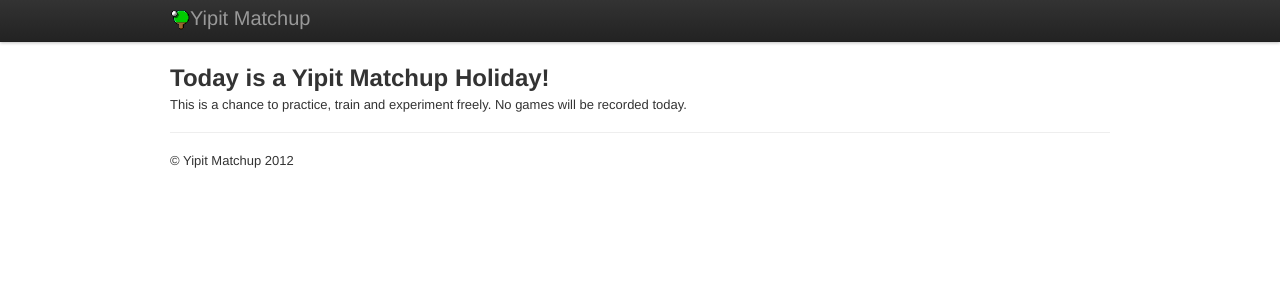
After one commit to Yipit/yipit-matchup, a Django app: template templates/holiday.html in a window 1280 px wide. The commit adds this page. Shown: the top 300 px of the page. Run offline with Django 3.2, Linux system fonts and the light colour scheme; the template is opened without the code that fills it, so the values that code supplies are empty; parts of the project's set-up code (start-up, migrations or seed data) failed here and were passed over; some libraries are stand-ins or nearby versions.

Commit message:
matchup holiday

```diff
--- a/templates/base.html
+++ b/templates/base.html
@@ -39,7 +39,7 @@ function AutoRefresh(interval) {
             <span class="icon-bar"></span>
             <span class="icon-bar"></span>
           </a>
-          <a class="brand" href="{% url dashboard %}"><img style="height:20px"src="/media/img/ping-pong-icon.png"/>Yipit Matchup</a>
+          <a class="brand" href="/"><img style="height:20px"src="/media/img/ping-pong-icon.png"/>Yipit Matchup</a>
           {% block nav_bar_content %}
           {% endblock %}
         </div>
--- /dev/null
+++ b/templates/holiday.html
@@ -0,0 +1,6 @@
+{% extends 'base.html' %}
+
+{% block content %}
+<h2>Today is a Yipit Matchup Holiday! </h2>
+<p>This is a chance to practice, train and experiment freely. No games will be recorded today.</p>
+{% endblock %}
--- a/urls.py
+++ b/urls.py
@@ -4,6 +4,7 @@ import settings
 from django.conf.urls.static import static
 from game.views import AddGameView, DashboardView
 from analytics.views import AnalyticsView
+from django.views.generic.simple import direct_to_template
 #from signup.views import LandingView
 
 admin.autodiscover()
@@ -14,15 +15,16 @@ urlpatterns = patterns('',
     # Examples:
     # url(r'^$', LandingView.as_view(), name='login'),
     # url(r'^logout/$', 'signup.views.logout', name='logout'),
-    url(r'^$', DashboardView.as_view(), name='dashboard'),
-    url(r'^add_game/$', AddGameView.as_view(), name='add_game'),
-    # url(r'^social/', include('social.foo.urls')),
-    # Uncomment the admin/doc line below to enable admin documentation:
-    # url(r'^admin/doc/', include('django.contrib.admindocs.urls')),
-    url(r'^analytics/$', AnalyticsView.as_view(), name='analytics'),
-    url(r'^games_today/$', 'game.views.games_today'),
-    # Uncomment the next line to enable the admin:
-    url(r'^admin/', include(admin.site.urls)),
+    url(r'^$', direct_to_template, {'template':'holiday.html'}),
+    # url(r'^$', DashboardView.as_view(), name='dashboard'),
+    # url(r'^add_game/$', AddGameView.as_view(), name='add_game'),
+    # # url(r'^social/', include('social.foo.urls')),
+    # # Uncomment the admin/doc line below to enable admin documentation:
+    # # url(r'^admin/doc/', include('django.contrib.admindocs.urls')),
+    # url(r'^analytics/$', AnalyticsView.as_view(), name='analytics'),
+    # url(r'^games_today/$', 'game.views.games_today'),
+    # # Uncomment the next line to enable the admin:
+    # url(r'^admin/', include(admin.site.urls)),
 )
 
 urlpatterns += patterns('',
```
